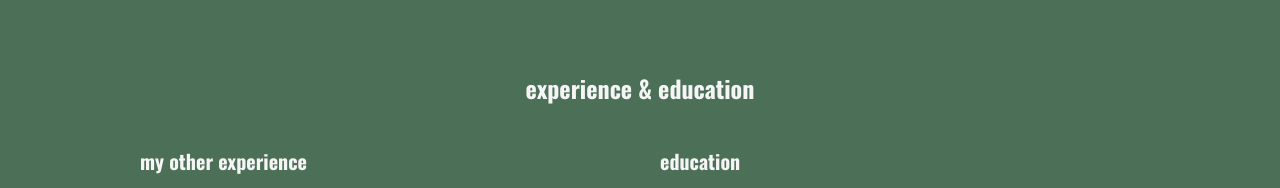
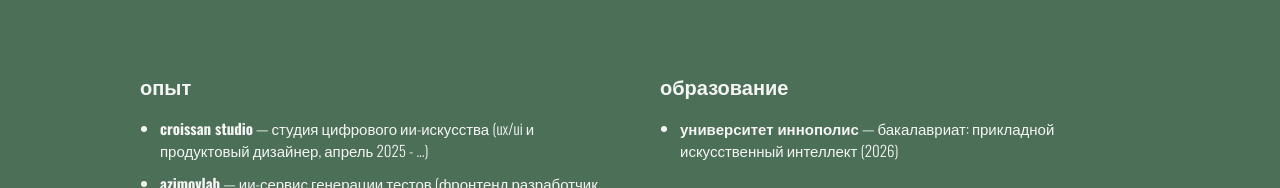
Before and after one commit to natagapova/natagapova, a plain HTML site: page index.html in a window 1280 px wide. Shown: the part 3367-3555 px from the top of the page. Drawn offline with nearby package versions, Linux system fonts and the light colour scheme.

Commit message:
mobile device change

```diff
--- a/index.html
+++ b/index.html
@@ -107,12 +107,11 @@
   </section>
 
   <section class="about-section">
-    <h2 id="experience-title">опыт и образование</h2>
 
     <div class="about-columns">
       <!-- Experience -->
       <div class="about-block">
-        <h3 id="experience-block-title">мой опыт</h3>
+        <h3 id="experience-block-title">опыт</h3>
         <ul>
             <li><span id="exp-croissan"><strong>croissan studio</strong> — студия цифрового ии-искусства (ux/ui и продуктовый дизайнер, апрель 2025 - ...)</span></li>
             <li><span id="exp-azimov"><strong>azimovlab</strong> — ии-сервис генерации тестов (фронтенд разработчик, февраль – июнь 2024)</span></li>
@@ -124,7 +123,7 @@
       <div class="about-block">
         <h3 id="education-block-title">образование</h3>
         <ul>
-            <li><span id="edu-innopolis"><strong>университет иннополисy</strong> — бакалавриат: прикладной искусственный  интеллект (2026)</span></li>
+            <li><span id="edu-innopolis"><strong>университет иннополис</strong> — бакалавриат: прикладной искусственный  интеллект (2026)</span></li>
           </ul>
       </div>
     </div>
--- a/script.js
+++ b/script.js
@@ -11,7 +11,7 @@ const translations = {
     contactExtra: "CONTACT ME",
     year: "© 2025",
     experienceTitle: "experience & education",
-    experienceBlockTitle: "my other experience",
+    experienceBlockTitle: "experience",
     educationBlockTitle: "education",
 
     expCroissan: "croissan studio — ai art studio (ux/ui & product designer, apr 2025 - ...)",
@@ -45,7 +45,7 @@ const translations = {
     contactExtra: "СВЯЗАТЬСЯ СО МНОЙ",
     year: "© 2025",
     experienceTitle: "опыт и образование",
-    experienceBlockTitle: "мой опыт",
+    experienceBlockTitle: "опыт",
     educationBlockTitle: "образование",
 
     expCroissan: "croissan studio — студия цифрового ии-искусства (ux/ui и продуктовый дизайнер, апрель 2025 - ...)",
--- a/styles.css
+++ b/styles.css
@@ -273,6 +273,7 @@ header {
   }
 
   .banner h1 {
+    transform: scale(1.1);
     display: block;
     font-size: clamp(36px, 12vw, 100px);
     letter-spacing: -1px;
```
